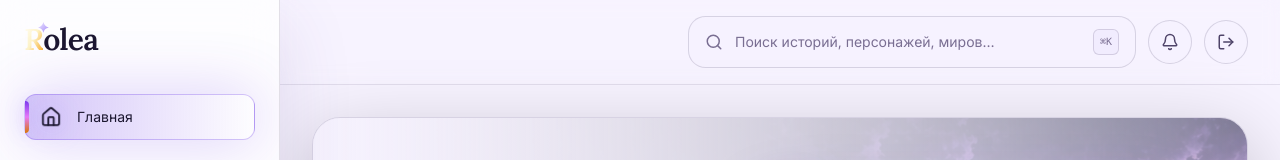
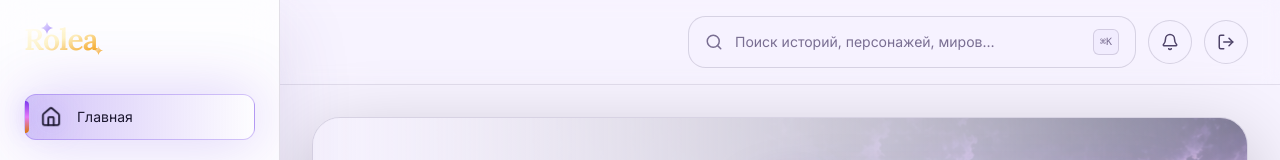
Before and after one commit to deerbyy/Rolea, a Next.js app: page /app in a window 1280 px wide. Shown: the top 160 px of the page. Built offline with nearby package versions, Linux system fonts and the light colour scheme.

Commit message:
fix(rolea): wordmark Rolea в фирменном градиенте + 2 искры — единый стиль с иконкой
Co-Authored-By: Devin AI <158243242+devin-ai-integration[bot]@users.noreply.github.com>

```diff
--- a/components/rolea-wordmark.tsx
+++ b/components/rolea-wordmark.tsx
@@ -4,36 +4,49 @@ export function RoleaWordmark({ className }: { className?: string }) {
   return (
     <span
       className={cn(
-        "inline-flex items-baseline font-serif text-3xl font-semibold tracking-tight leading-none text-fg",
+        "relative inline-flex items-baseline font-serif text-3xl font-semibold tracking-tight leading-none",
         className,
       )}
       aria-label="Rolea"
     >
-      <span className="relative inline-block leading-none">
       <span
         className="bg-gradient-to-br from-white via-amber-100 to-amber-500 bg-clip-text text-transparent"
         style={{ WebkitTextFillColor: "transparent" }}
       >
-          R
+        Rolea
       </span>
       <svg
         aria-hidden="true"
         viewBox="0 0 24 24"
-          className="pointer-events-none absolute -right-[0.18em] -top-[0.06em] h-[0.36em] w-[0.36em]"
+        className="pointer-events-none absolute -top-[0.08em] left-[0.55em] h-[0.4em] w-[0.4em]"
       >
         <defs>
-            <linearGradient id="rw-spark" x1="0" y1="0" x2="1" y2="1">
+          <linearGradient id="rw-spark-violet" x1="0" y1="0" x2="1" y2="1">
             <stop offset="0" stopColor="#ede9fe" />
             <stop offset="1" stopColor="#a78bfa" />
           </linearGradient>
         </defs>
         <path
-            fill="url(#rw-spark)"
+          fill="url(#rw-spark-violet)"
+          d="M12 0C13.6 7 17 10.4 24 12C17 13.6 13.6 17 12 24C10.4 17 7 13.6 0 12C7 10.4 10.4 7 12 0Z"
+        />
+      </svg>
+      <svg
+        aria-hidden="true"
+        viewBox="0 0 24 24"
+        className="pointer-events-none absolute -bottom-[0.04em] right-[-0.18em] h-[0.3em] w-[0.3em]"
+      >
+        <defs>
+          <linearGradient id="rw-spark-ember" x1="0" y1="0" x2="1" y2="1">
+            <stop offset="0" stopColor="#fff7ed" />
+            <stop offset="1" stopColor="#f59e0b" />
+          </linearGradient>
+        </defs>
+        <path
+          fill="url(#rw-spark-ember)"
           d="M12 0C13.6 7 17 10.4 24 12C17 13.6 13.6 17 12 24C10.4 17 7 13.6 0 12C7 10.4 10.4 7 12 0Z"
         />
       </svg>
     </span>
-      <span>olea</span>
-    </span>
   );
 }
```
Lines whose indentation alone changed are shown as unchanged.
